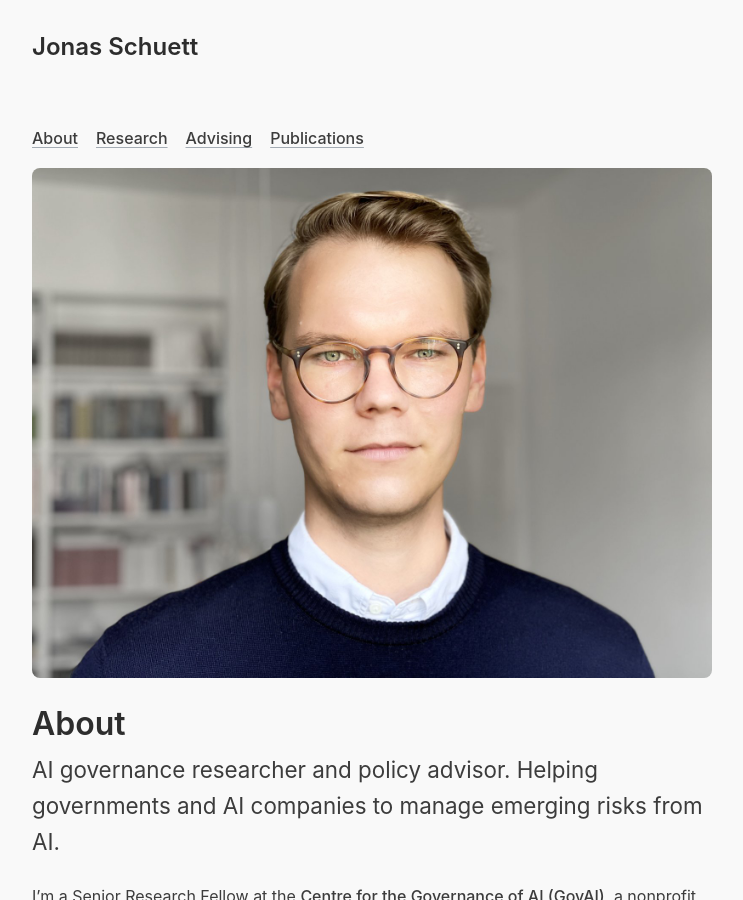
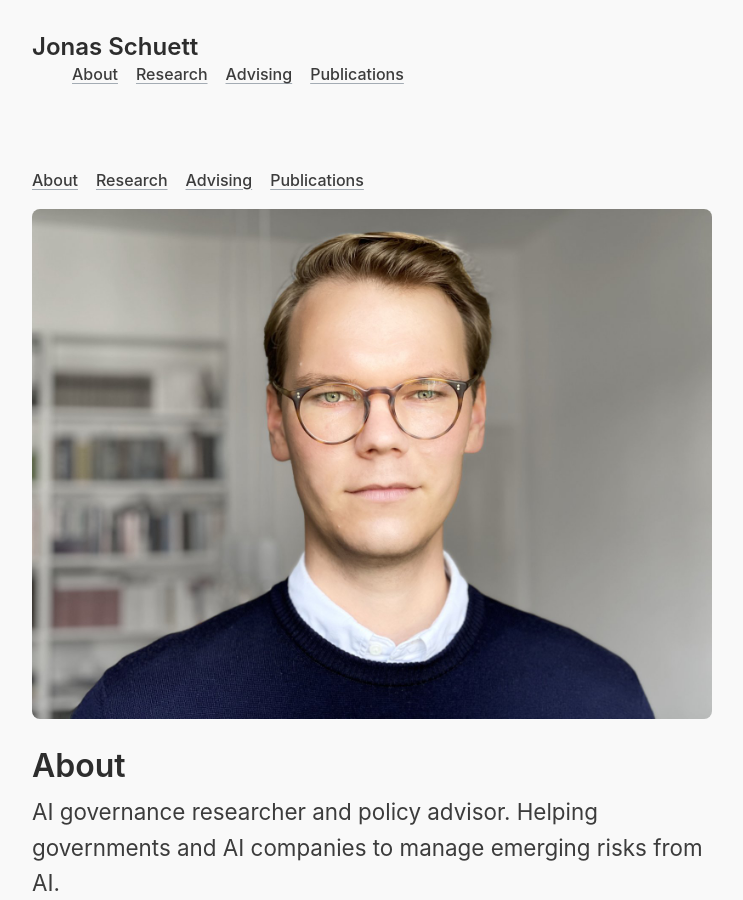
Before and after one commit to jonasschuett/jonasschuett.github.io, a Jekyll site: the page built from index.html, in a window 1280 px wide and 900 px high. Shown: the whole window, without its empty margins (268-1011 px from the left). Built offline with Jekyll 4.4.1, drawn with Linux system fonts in a browser that asks for light colours; nearby versions of some CDN libraries; the list of posts is cut into pages by our own code.

Commit message:
Update default.html

```diff
--- a/_layouts/default.html
+++ b/_layouts/default.html
@@ -12,6 +12,12 @@
           <small>{{ site.tagline }}</small>
           <script src="https://kit.fontawesome.com/82caf88c74.js" crossorigin="anonymous"></script>
         </h2>
+        <ul class="nav justify-content-end">
+          <a class="nav-link" href="#about">About</a> &nbsp;&nbsp;
+          <a class="nav-link" href="#research">Research</a> &nbsp;&nbsp;
+          <a class="nav-link" href="#advising">Advising</a> &nbsp;&nbsp;
+          <a class="nav-link" href="#publications">Publications</a>
+        </ul>
       </header>
 
       <main>
```
